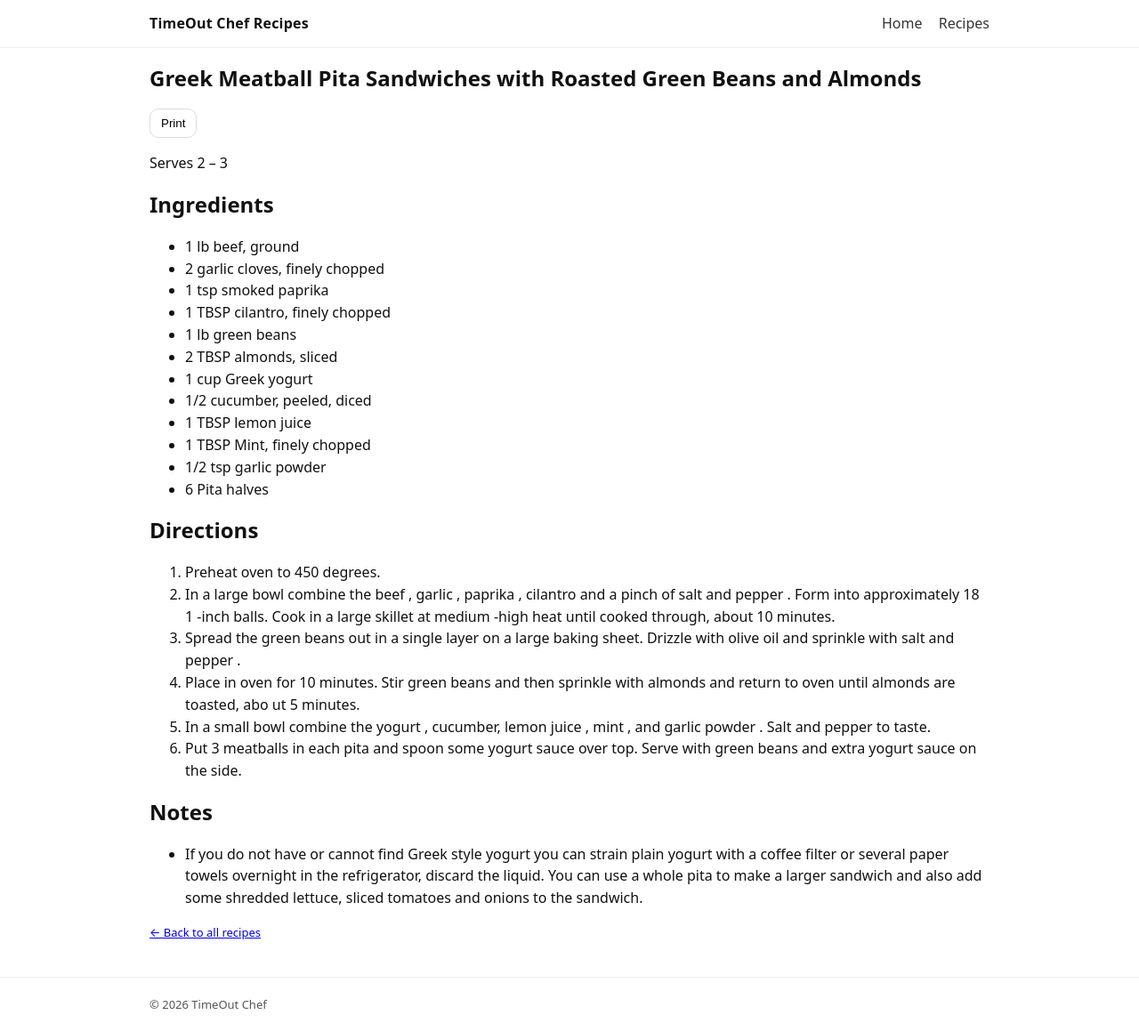
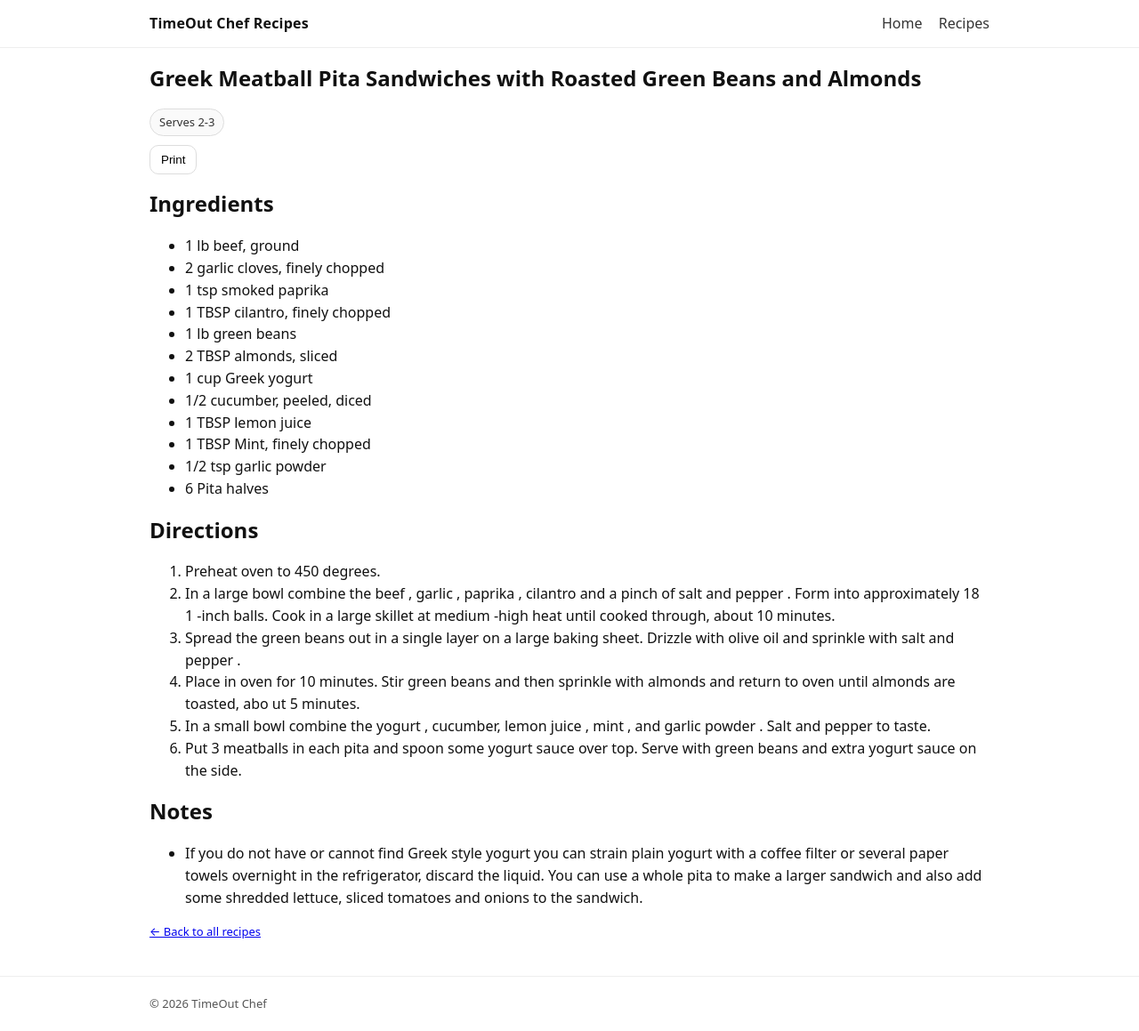
Before and after one commit to scottschrum79-design/timeoutchef.com, a Jekyll site: the page built from _recipes/greek-meatball-pita-sandwiches-with-roasted-green-beans-and-almonds.md, in a window 1280 px wide and 1159 px high. Shown: the whole window at 89% size. Built offline with Jekyll 4.4.1, drawn with Linux system fonts in a browser that asks for light colours; some of the changed lines change nothing that is shown.

Commit message:
Update greek-meatball-pita-sandwiches-with-roasted-green-beans-and-almonds.md

```diff
--- a/_recipes/greek-meatball-pita-sandwiches-with-roasted-green-beans-and-almonds.md
+++ b/_recipes/greek-meatball-pita-sandwiches-with-roasted-green-beans-and-almonds.md
@@ -4,10 +4,10 @@ categories:
 - main
 - beef
 - greek
+serves: 2-3
 title: "Greek Meatball Pita Sandwiches with Roasted Green Beans and Almonds"
 ---
 
-<p class="pill">Serves 2 – 3</p>
 
 ## Ingredients
 
```
